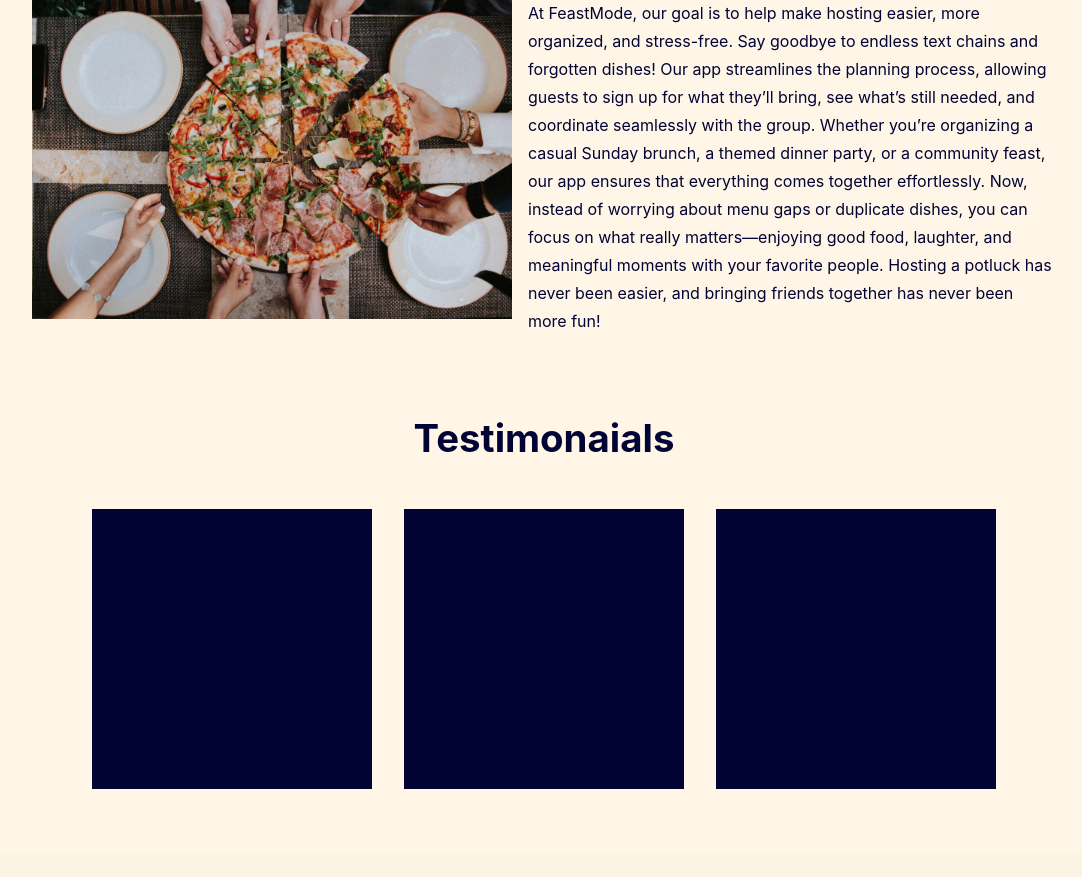
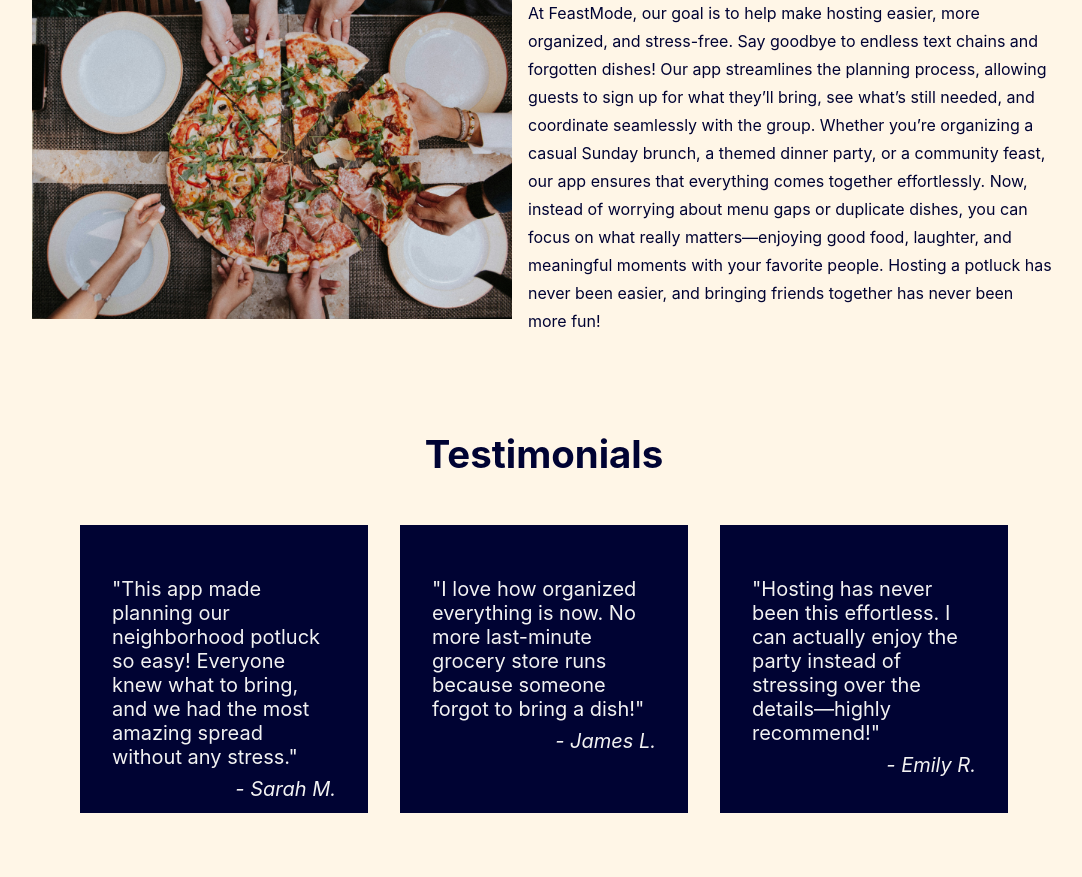
Before and after one commit to StephanieStralina/feastmode, a Django app: page / in a window 1280 px wide. Shown: the part 1086-1963 px from the top of the page, without its empty margins (96-1178 px from the left). Before the commit the page ends 1875 px from the top, so only its background shows below. Run offline with Django 5.2, Linux system fonts and the light colour scheme.

Commit message:
Add testimonial text and styling

```diff
--- a/main_app/static/css/base.css
+++ b/main_app/static/css/base.css
@@ -252,7 +252,7 @@
     max-width: 60vmin;
 }
 
-.testimonial {
+.testimonials {
     margin-top: 2vmin;
     align-self: center;
     width: 80%;
@@ -262,14 +262,32 @@
     gap: 4vmin;
     justify-content: center;
     display: flex;
+    flex-direction: row;
     margin-top: 2vmin;
+    width: 100%;
 }
 
 .inner-testimonial {
     background-color: var(--color-dark);
-    height: 35vmin;
-    width: 35vmin;
+    color: var(--color-neutral);
+    height: 36vmin;
+    width: 36vmin;
+    display: flex;
 }
+
+.inner-testimonial p {
+    font-size: 2.5vmin;
+    align-content: flex-start;
+    padding: 4vmin 4vmin 0vmin 4vmin;
+}
+
+.name {
+    justify-content: flex-end;
+    margin-top: 1vmin;
+    font-style: italic;
+}
+
+
 
 /* divider */
 
@@ -294,3 +312,11 @@
     color: #555;
     font-weight: 600;
 }
+
+@media screen and (max-width: 1023px) {
+    .testimonial-container {
+        justify-content: center;
+        align-items: center;
+        flex-direction: column;
+    }
+}
--- a/main_app/templates/home.html
+++ b/main_app/templates/home.html
@@ -59,16 +59,19 @@
     </div>
 </section>
 <section class="testimonials flex-column">
-    <h2>Testimonaials</h2>
-    <div class="flex-row testimonial-container">
+    <h2>Testimonials</h2>
+    <div class="testimonial-container">
         <div class="inner-testimonial">
-            Text1
+            <p>"This app made planning our neighborhood potluck so easy! Everyone knew what to bring,
+            and we had the most amazing spread without any stress." <br><span class="name flex-row">- Sarah M.</span></p>
         </div>
         <div class="inner-testimonial">
-            Text2
+            <p>"I love how organized everything is now. No more last-minute grocery store runs
+            because someone forgot to bring a dish!" <br><span class="name flex-row">- James L.</span></p>
         </div>
         <div class="inner-testimonial">
-            Text 3
+            <p>"Hosting has never been this effortless. I can actually enjoy the party instead of
+            stressing over the details—highly recommend!" <br><span class="name flex-row">- Emily R.</span></p>
         </div>
     </div>
 </section>
```
